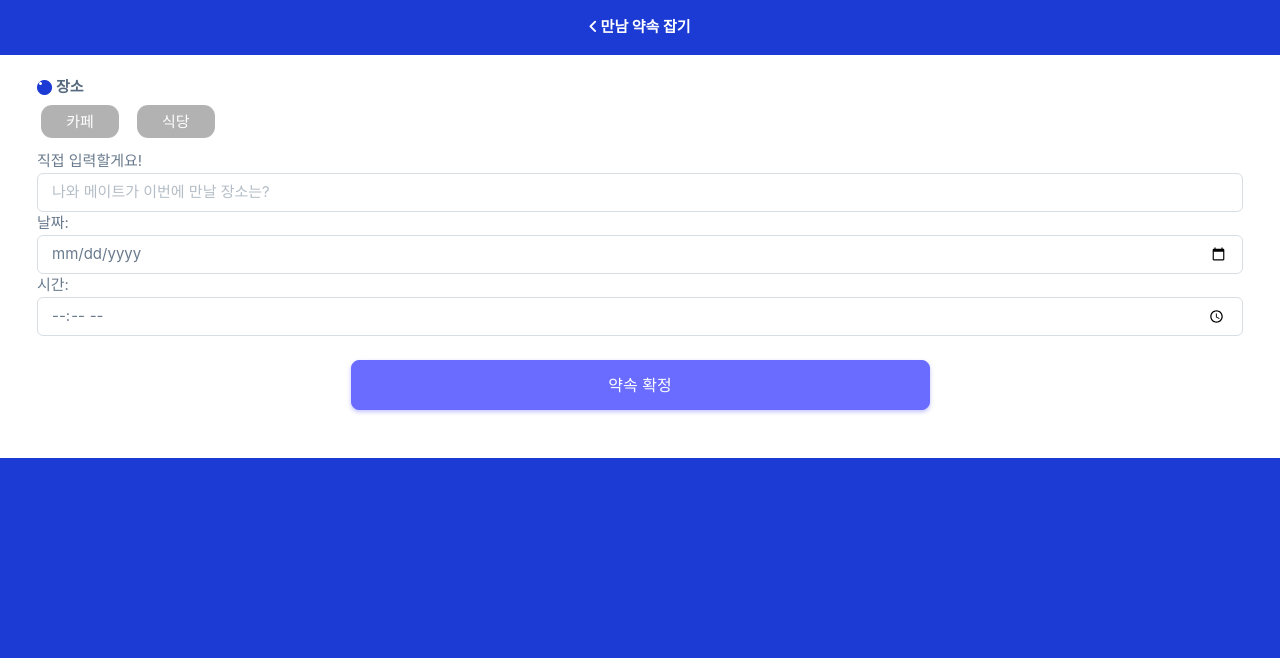
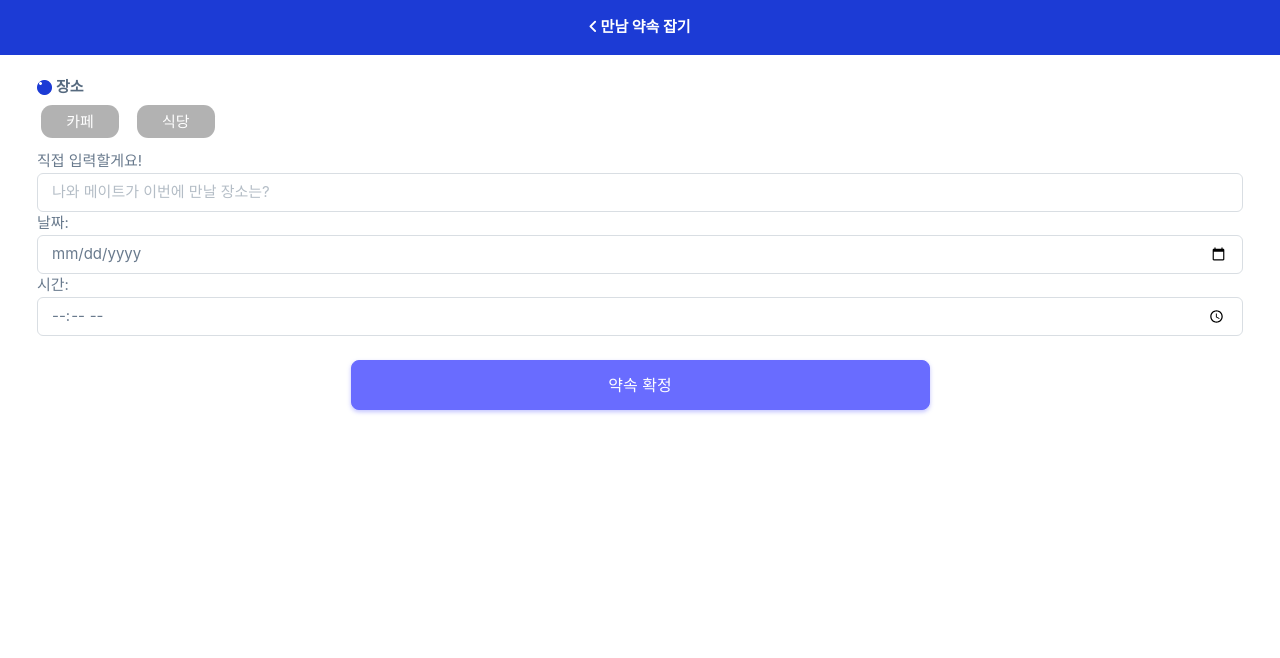
Before and after one commit to yoo0221/ShallWe, a Django app: page /themaselect/ in a window 1280 px wide. Shown: the top 658 px of the page. Run offline with Django 4.2, Linux system fonts and the light colour scheme; a user stored in the database is signed in; some libraries are stand-ins or nearby versions.

Commit message:
change background color themaselect.html

```diff
--- a/MainApp/templates/themaselect.html
+++ b/MainApp/templates/themaselect.html
@@ -43,8 +43,8 @@
     <script src="{% static 'assets/js/table.js' %}"></script>
   </head>
 
-  <body style="background-color: #1C3BD5; width: 100%; height:0%">
-    <div style="padding: 1rem; font-weight: bold; color: #FFF; overflow: hidden; text-align: center;">
+  <body style="background-color: #FFF; width: 100%; height:0%">
+    <div style="background-color: #1C3BD5; padding: 1rem; font-weight: bold; color: #FFF; overflow: hidden; text-align: center;">
       <i class="fa-solid fa-angle-left angleLeft" onclick="history.back()"></i>
       <span>만남 약속 잡기</span>
     </div>
```
